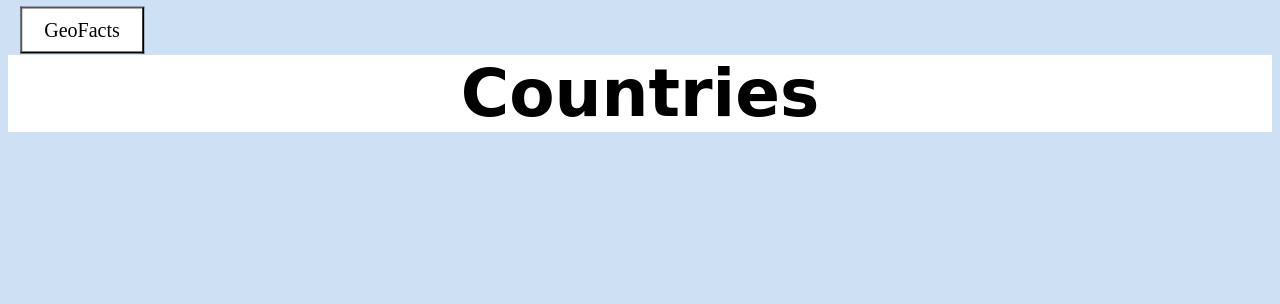
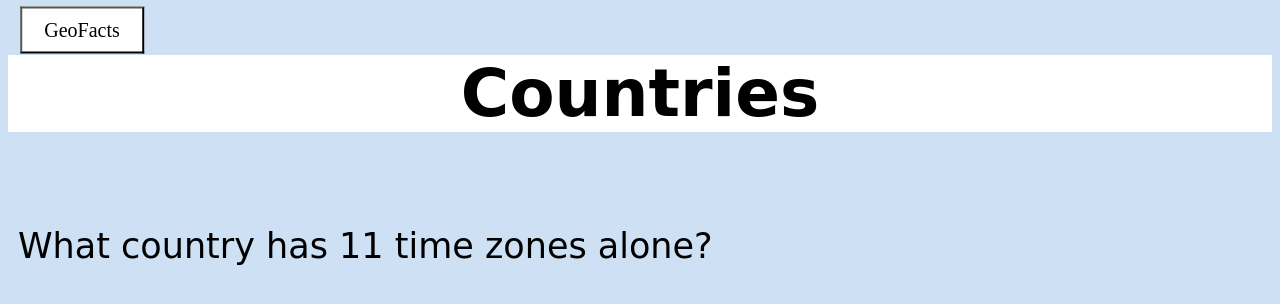
Before and after one commit to kimayaBasu06/GeoFacts, a plain HTML site: page PlayCountries.html in a window 1280 px wide. Drawn offline with Linux system fonts and the light colour scheme.

Commit message:
Update PlayCountries.html

```diff
--- a/PlayCountries.html
+++ b/PlayCountries.html
@@ -9,15 +9,20 @@
     <h2>Countries</h2>
 
     <button class="geobutton" onclick="nextPage()">GeoFacts</button>
+    <script language="JavaScript" type="text/javascript" src="qAndA.js"></script>
+    <p id="p5"></p>
+    <script>
+      function getCountries()
+      {
+        let num = Math.floor(Math.random()*(countriesQs.length));
+        document.getElementById("p5").innerHTML = countriesQs[num];
+      }
 
-    <script>
-    function nextPage() {
-      location.replace("Page1.html")
-    }
+      function nextPage() {
+        location.replace("Page1.html")
+      }
 
-    function play() {
-      location.replace("PlayStates.html")
-    }
+      getCountries();
     </script>
   </body>
 </html>
```
